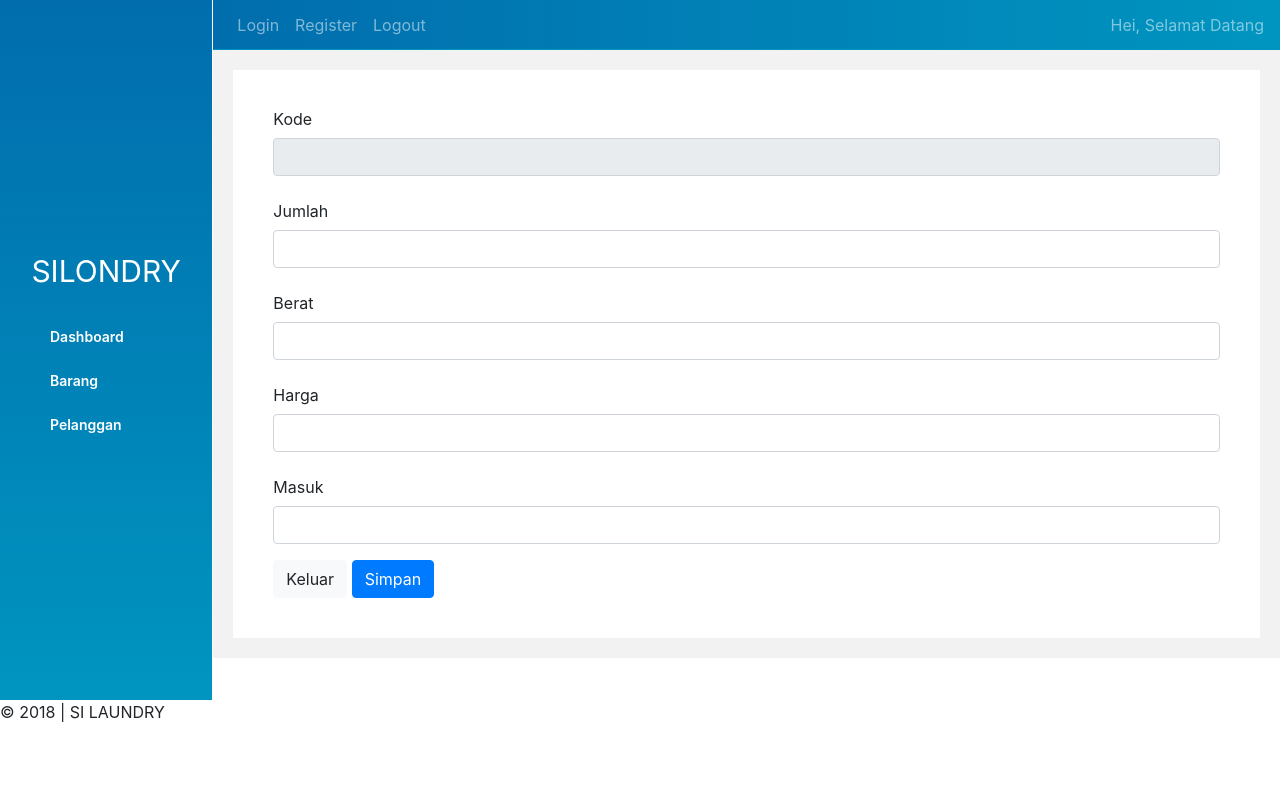
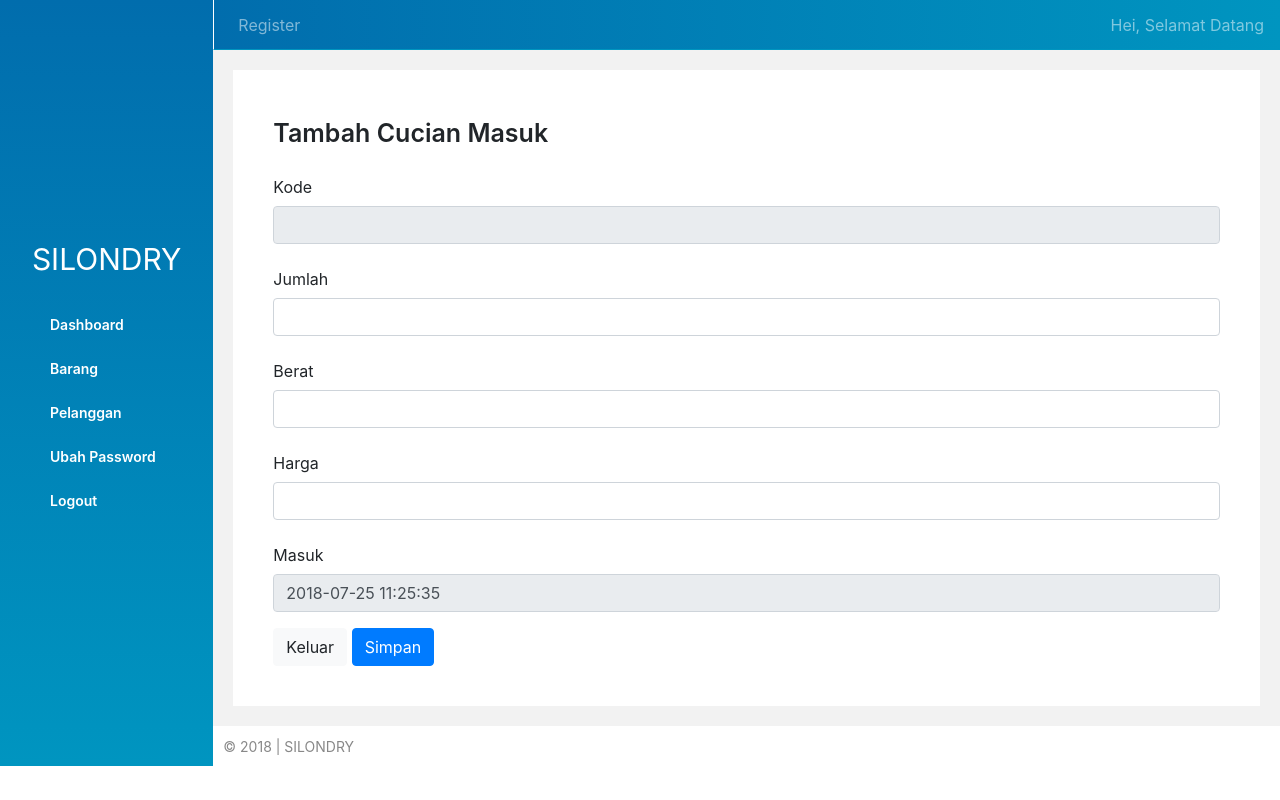
Before and after one commit to yikhsn/silondry, a PHP site: template app/View/add_item.php in a window 1280 px wide. Run offline with PHP 8.4, Linux system fonts and the light colour scheme; the template is opened without the code that fills it, so the values that code supplies are empty.

Commit message:
fix some bug, ubah tampilan dashboard dikit

```diff
--- a/app/Controller/Admin.php
+++ b/app/Controller/Admin.php
@@ -99,7 +99,7 @@ class Admin
             array ('username' => $_SESSION['username'] )
           ))
           {
-            die('berhasil mengubah password');
+            header('location: ?p=admin&a=login');
           }
         }
       }
--- a/app/Controller/Barang.php
+++ b/app/Controller/Barang.php
@@ -21,7 +21,6 @@ class Barang
     $this->insight = new Insight;
   }
 
-  /********** Front End *************/
   public function index()
   {
     if ( !Session::exists('username') )
@@ -37,7 +36,6 @@ class Barang
     $this->util->pages = $this->model->getPages();
     $this->util->nextPage = $this->model->nextPage();
     $this->util->prevPage = $this->model->prevPage();
-    // $this->util->isActive = $this->model->isActive($page);
 
     $this->util->todayInsight = $this->insight->daily();
     $this->util->getView('barang');
--- a/app/Controller/Customer.php
+++ b/app/Controller/Customer.php
@@ -25,8 +25,8 @@ class Customer
     if ( !Session::exists('username') )
       header('location: ?p=admin&a=login');
 
-    if ( Input::get('kode') )
-      $this->model->setCurrentPage( Input::get('kode') );
+    if ( Input::get('page') )
+      $this->model->setCurrentPage( Input::get('page') );
     else
       $this->model->setCurrentPage(1);
 
--- a/app/Model/Barang.php
+++ b/app/Model/Barang.php
@@ -13,7 +13,6 @@ class Barang
   public function __construct()
   {
     $this->db = new CRUD;
-
     $this->setTotalRecord();
   }
 
--- a/app/Model/Customer.php
+++ b/app/Model/Customer.php
@@ -14,6 +14,7 @@ class Customer
   public function __construct()
   {
     $this->db = new CRUD;
+    $this->setTotalRecord();
   }
 
   public function getNextId()
@@ -69,7 +70,6 @@ class Customer
   public function getData($limit)
   {
     $this->setLimit($limit);
-    $this->setTotalRecord();
 
     $start = 0;
 
--- a/app/View/add_item.php
+++ b/app/View/add_item.php
@@ -5,6 +5,10 @@
 
 <div id="body-silony-container">
   <div id="body-silony">
+    <div class="header-form-data">
+      <div class="title-form">Tambah Cucian Masuk</div>
+    </div>
+    <div class="body-form-data">
       <form method="post" action="">
         <div class="form-group">
           <label class="col-form-label" for="kode">Kode</label>
@@ -25,12 +29,14 @@
         </div>
         <div class="form-group">
           <label class="col-form-label" for="masuk">Masuk</label>
-        <input type="text" name="masuk" id="masuk" class="form-control">
+          <input type="text" name="masuk" id="masuk" class="form-control"
+              value="<?= date('Y-m-d H:i:s'); ?>" readonly>
         </div>
-      <a class="btn btn-light" href="pelanggan.php">Keluar</a>
+        <a class="btn btn-light" href="?p=barang">Keluar</a>
         <input type="submit" name="submit" class="btn btn-primary"
             value="Simpan">
       </form>
     </div>
+  </div>
 
 <? require_once "templates/footer.php"; ?>
--- a/app/View/barang.php
+++ b/app/View/barang.php
@@ -39,7 +39,7 @@
               <th class="text-header-table col-1" scope="col">Berat</th>
               <th class="text-header-table col-2" scope="col">Jumlah</th>
               <th class="text-header-table col-2" scope="col">Harga</th>
-              <th class="text-header-table col-3" scope="col">Opsi</th>
+              <th class="text-header-table col-2" scope="col">Opsi</th>
             </tr>
           </thead>
           <tbody>
--- a/app/View/customer.php
+++ b/app/View/customer.php
@@ -100,5 +100,7 @@
       <a href="?p=customer&amp;a=add" class="btn button-float my-button-float">
         <span> + </span>
       </a>
+    </div>
+  </div>
 
 <? require_once "templates/footer.php"; ?>
--- a/app/View/edit_customer.php
+++ b/app/View/edit_customer.php
@@ -5,6 +5,10 @@
 
 <div id="body-silony-container">
   <div id="body-silony">
+    <div class="header-form-data">
+      <div class="title-form">Edit Data Pelanggan</div>
+    </div>
+    <div class="body-form-data">
       <form method="post" action="">
       <? foreach ( $this->customer as $person) { ?>
         <div class="form-group">
@@ -48,5 +52,6 @@
             value="Simpan">
       </form>
     </div>
+  </div>
 
 <? require_once "templates/footer.php"; ?>
--- a/app/View/templates/footer.php
+++ b/app/View/templates/footer.php
@@ -1,8 +1,10 @@
+        </div>
+        <div class="footer-container">
+            <div class="copyright">&copy; 2018 | SILONDRY</div>
         </div>
       </div>
     </div>
   <footer>
-    <p>&copy; 2018 | SI LAUNDRY</p>
   </footer>
 
   <script src="static/bootstrap/js/jquery-3.2.1.min.js"></script>
--- a/app/View/templates/header.php
+++ b/app/View/templates/header.php
@@ -33,6 +33,15 @@
               <span class="menu-link-panel">Pelanggan</span>
             </li>
           </a>
+          <a href="?p=admin&amp;a=change">
+            <li class="menu-item-panel">
+              <span class="menu-link-panel">Ubah Password</span>
+            </li>
+          </a><a href="?p=admin&amp;a=logout">
+            <li class="menu-item-panel">
+              <span class="menu-link-panel">Logout</span>
+            </li>
+          </a>
         </ul>
       </div>
     </div>
@@ -49,13 +58,7 @@
         <div class="collapse navbar-collapse" id="navbar-text">
           <ul class="navbar-nav mr-auto">
             <li class="nav-item">
-              <a class="nav-link" href="?p=admin&amp;a=login">Login</a>
-            </li>
-            <li class="nav-item">
               <a class="nav-link" href="?p=admin&amp;a=register">Register</a>
-            </li>
-            <li class="nav-item">
-              <a class="nav-link" href="?p=admin&amp;a=logout">Logout</a>
             </li>
           </ul>
           <span class="navbar-text">Hei, Selamat Datang</span>
--- a/static/main.css
+++ b/static/main.css
@@ -12,9 +12,9 @@
 }
 
 .panel-container {
-  height: 700px;
+  height: 100%;
+  min-height: 600px;
   background: linear-gradient(to bottom, #016DAD, #0095C0);
-  border-right: 1px solid white;
   align-content: center;
 }
 
@@ -81,6 +81,7 @@
   background: linear-gradient(to right, #016DAD, #0095C0);
   border-bottom: 1px solid #0095C0;
   height: 50px;
+  border-left: 1px solid white;
 }
 
 
@@ -98,6 +99,7 @@
 
 #body-silony{
   width: 100%;
+  min-height: 550px;
   background: var(--background-primary-color);
   height: auto;
   padding-top: 30px;
@@ -213,13 +215,6 @@
   margin-right: 20px;
   padding: 20px;
 }
-
-/* .latest-act-detail.latest-act-all {
-
-}
-
-.latest-act-detail.latest-act-in {
-} */
 
 .latest-act-detail.latest-act-out {
   margin-right: 0;
@@ -359,3 +354,26 @@ tr{
   -o-transition: height 0.6s ease;
   transition: height 0.6s ease;
 }
+
+
+/* stylesheet form add and edit data */
+
+.header-form-data{
+  margin: 15px 0;
+}
+
+.title-form{
+  font-size: 25px;
+  font-weight: 600;
+}
+
+.footer-container{
+  height: 40px;
+  width: 100%;
+}
+
+.copyright{
+  padding: 10px;
+  font-size: 14px;
+  color: var(--text-color-secondary);
+}
```
Also changed, not shown: app/View/add_customer.php (+6 -1 lines), app/View/edit_item.php (+6 -1 lines). Lines whose indentation alone changed are shown as unchanged.
